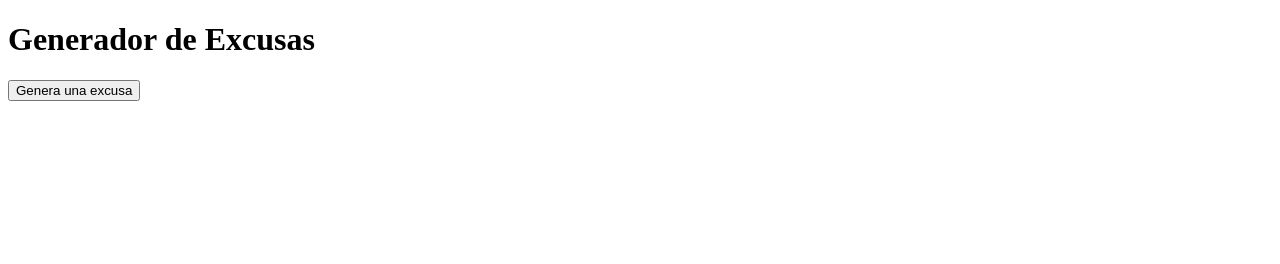
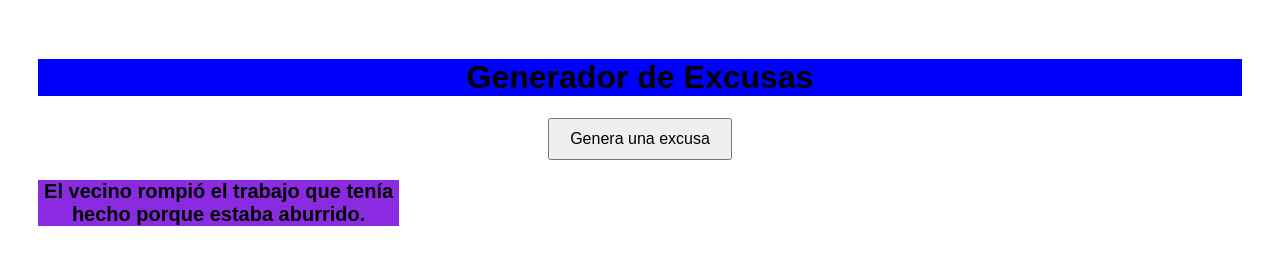
Before and after one commit to GabriMF/Tarea_Proyecto_Javascript, a plain HTML site: page index.html in a window 1280 px wide. Both pictures are taken after a click on the button "Genera una excusa". Drawn offline with Linux system fonts and the light colour scheme.

Commit message:
function added. Basic provisional styles also added

```diff
--- a/index.html
+++ b/index.html
@@ -8,9 +8,13 @@
     <title>Generador de Excusas</title>
 </head>
 <body>
-    <h1>Generador de Excusas</h1>
+    <div>
+        <h1>Generador de Excusas</h1>
+    </div>
 
     <button onclick="generadorExcusa()">Genera una excusa</button>
+
     <p id="excusa"></p>
+
 </body>
 </html>
--- a/script.js
+++ b/script.js
@@ -1,3 +1,42 @@
-function generadorExcusa(){
+const sujetos = [
+        "Mi perro",
+        "El vecino",
+        "Un alienígena",
+        "Mi abuela",
+        "Un pájaro gigante"
+    ];
 
-}
+    const acciones = [
+        "se comió",
+        "perdió",
+        "rompió",
+        "se llevó",
+        "mojó"
+    ];
+
+    const objetos = [
+        "mis deberes",
+        "mi ordenador",
+        "el trabajo que tenía hecho",
+        "la contraseña",
+        "el informe final"
+    ];
+
+    const motivos = [
+        "porque tenía hambre",
+        "por accidente",
+        "pensando que era suyo",
+        "para molestarme",
+        "porque estaba aburrido"
+    ];
+
+
+    function generadorExcusa() {
+        const s = sujetos[Math.floor(Math.random() * sujetos.length)];
+        const a = acciones[Math.floor(Math.random() * acciones.length)];
+        const o = objetos[Math.floor(Math.random() * objetos.length)];
+        const m = motivos[Math.floor(Math.random() * motivos.length)];
+
+        const excusa = `${s} ${a} ${o} ${m}.`;
+        document.getElementById("excusa").textContent = excusa;
+    }
--- a/styles.css
+++ b/styles.css
@@ -0,0 +1,22 @@
+body {
+    font-family: Arial, sans-serif;
+    text-align: center;
+    padding: 30px;
+}
+
+div{
+    background-color: blue;
+}
+
+button {
+    padding: 10px 20px;
+    font-size: 16px;
+}
+
+#excusa {
+    margin-top: 20px;
+    font-size: 20px;
+    font-weight: bold;
+    background-color: blueviolet;
+    width: 30%;
+}
```
